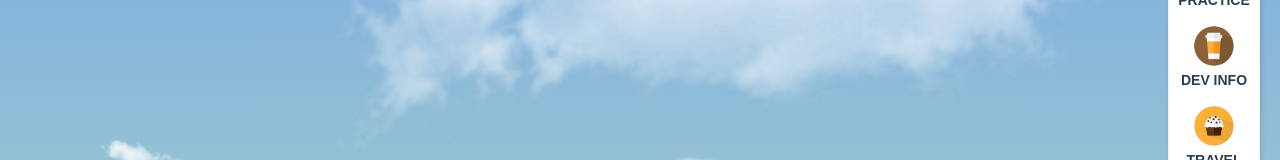
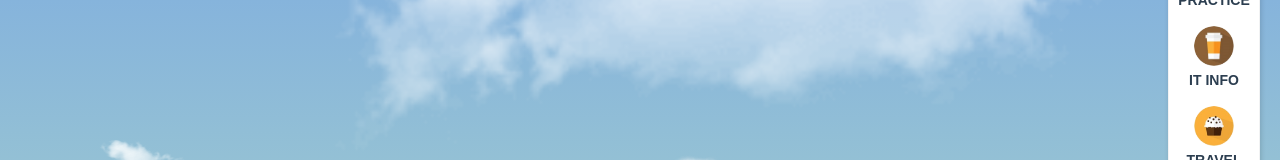
Before and after one commit to gguljamm/jammggul-vuejs, a Vue app: page / in a window 1280 px wide. Shown: the part 400-560 px from the top of the page. Built offline with nearby package versions, Linux system fonts and the light colour scheme; a web font is replaced by a local one.

Commit message:
dev info -> it info

```diff
--- a/src/components/Dev-Info.vue
+++ b/src/components/Dev-Info.vue
@@ -4,8 +4,8 @@
     <div>
       <div>
         <div>
-          <span>Development<br>Information</span><br>
-          <span>나만을 위한 개발팁과 노하우를 저장하는 공간</span>
+          <span>IT<br>Information</span><br>
+          <span>IT트랜드와 개발 이슈등을 저장하는 공간</span>
         </div>
       </div>
       <div>
--- a/src/components/Navigation.vue
+++ b/src/components/Navigation.vue
@@ -33,7 +33,7 @@
       @click="navChange('devInfo')">
       <div>
         <img src="../assets/images/takeout.jpg" >
-        <div>DEV INFO</div>
+        <div>IT INFO</div>
       </div>
     </li
     ><li
```
